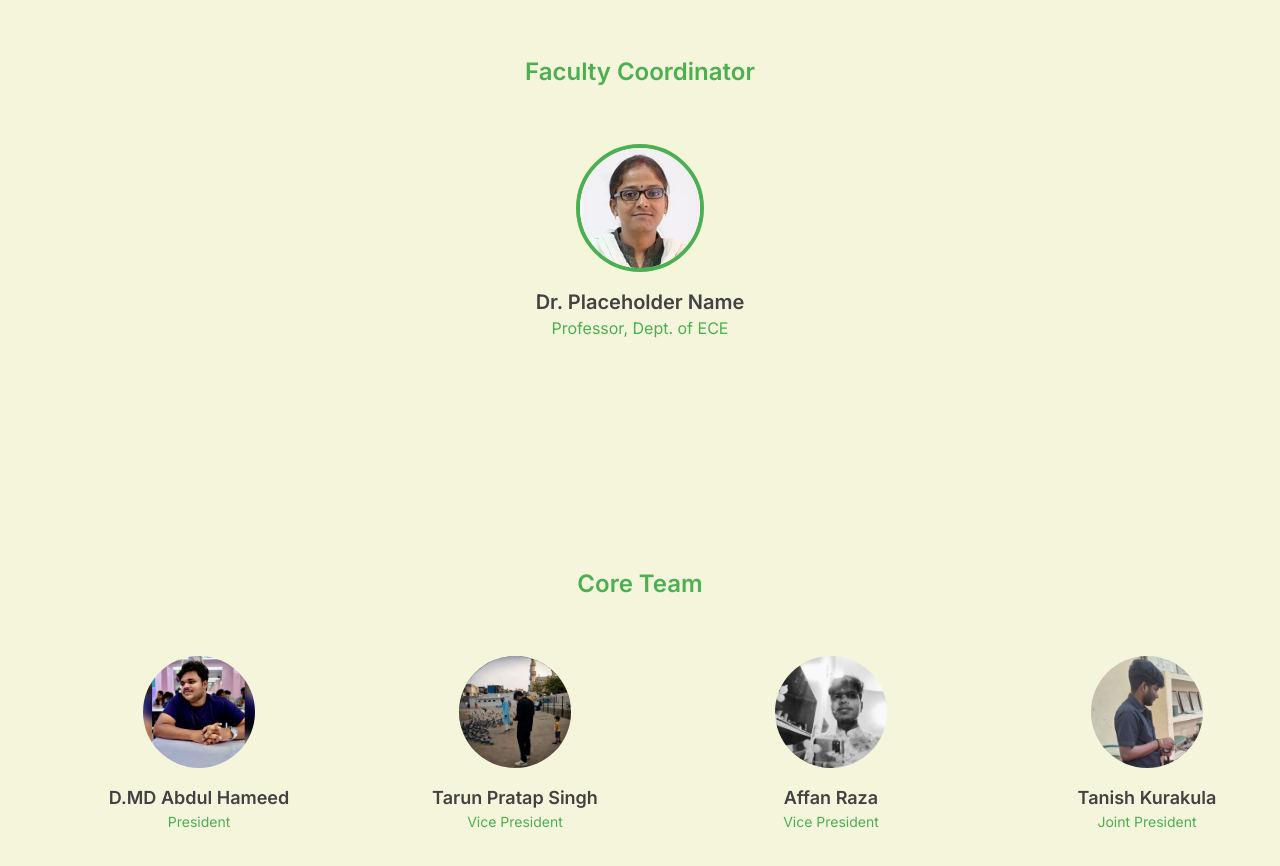
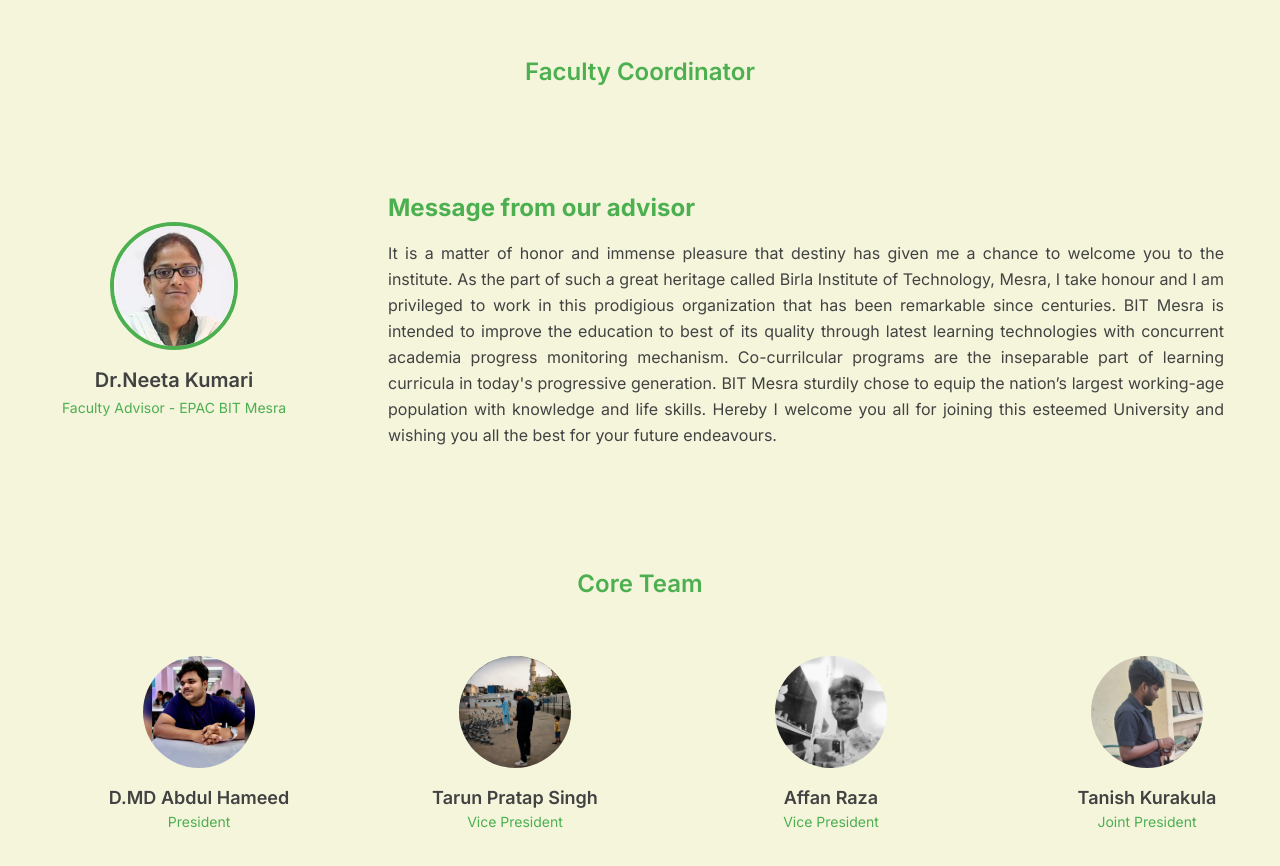
Before and after one commit to icyPin/EPAC, a React (Create React App) app in the folder client/: page / in a window 1280 px wide. Shown: the part 3000-3866 px from the top of the page. Built offline with nearby package versions, Linux system fonts and the light colour scheme; the HTML template or start-up script is replaced by a standard one.

Commit message:
test run 1

```diff
--- a/client/src/components/Team.jsx
+++ b/client/src/components/Team.jsx
@@ -8,11 +8,17 @@ const Team = () => {
                 <h2 className="section-title text-dark-text"><span>Our Team</span></h2>
                 <div className="mt-12">
                     <h3 className="text-2xl font-semibold mb-8 text-primary-accent text-center">Faculty Coordinator</h3>
-                        <div className="flex justify-center mb-12">
-                            <div className="card text-center p-6 w-full max-w-sm">
-                                <img src="/img/advisor.jpg" alt="Faculty Coordinator" className="w-32 h-32 rounded-full mx-auto mb-4 border-4 border-primary-accent" />
-                                <h4 className="text-xl font-semibold text-dark-text">Dr. Placeholder Name</h4>
-                                <p className="text-primary-accent">Professor, Dept. of ECE</p>
+
+                    <div className="flex flex-col md:flex-row gap-8 mb-12 items-stretch">
+                        <div className="card text-center p-6 w-full md:w-1/3 lg:w-1/4 mx-auto md:mx-0 flex-shrink-0 flex flex-col justify-center items-center">
+                            <img src="/img/advisor.jpg" alt="Faculty Coordinator" className="w-32 h-32 rounded-full mb-4 border-4 border-primary-accent object-cover" />
+                            <h4 className="text-xl font-semibold text-dark-text">Dr.Neeta Kumari</h4>
+                            <p className="text-primary-accent mt-1 text-sm">Faculty Advisor - EPAC BIT Mesra</p>
+                        </div>
+
+                        <div className="card p-8 flex-1 flex flex-col justify-center">
+                            <h4 className="text-2xl text-primary-accent font-bold mb-4 text-dark-text">Message from our advisor</h4>
+                            <p className="text-dark-text-on-light leading-relaxed text-justify">It is a matter of honor and immense pleasure that destiny has given me a chance to welcome you to the institute. As the part of such a great heritage called Birla Institute of Technology, Mesra, I take honour and I am privileged to work in this prodigious organization that has been remarkable since centuries. BIT Mesra is intended to improve the education to best of its quality through latest learning technologies with concurrent academia progress monitoring mechanism. Co-currilcular programs are the inseparable part of learning curricula in today's progressive generation. BIT Mesra sturdily chose to equip the nation’s largest working-age population with knowledge and life skills. Hereby I welcome you all for joining this esteemed University and wishing you all the best for your future endeavours.</p>
                         </div>
                     </div>
 
```
Lines whose indentation alone changed are shown as unchanged.
